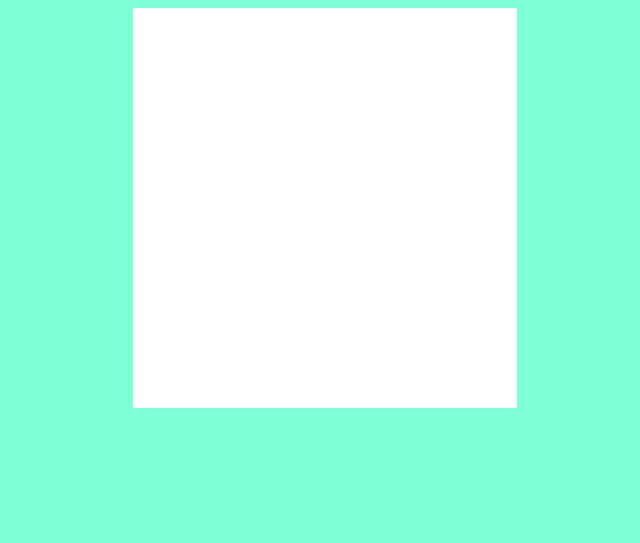
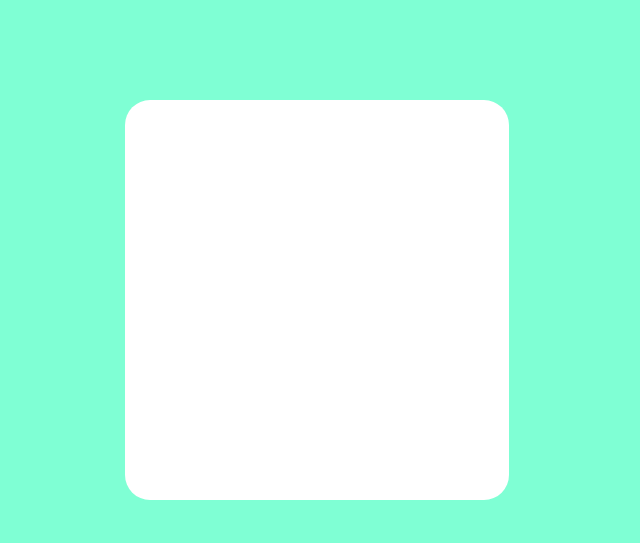
Before and after one commit to lostonpurpose/typing-for-toddlers, a plain HTML site: page index.html in a window 1280 px wide. Shown: the whole page, without its empty margins (323-963 px from the left). Drawn offline with Linux system fonts and the light colour scheme.

Commit message:
formatting

```diff
--- a/style.css
+++ b/style.css
@@ -1,19 +1,24 @@
 body {
-    width: 100%;
+    width: 100vw;
     height: 100vh;
     background-color: aquamarine;
-    font-family: Verdana, Geneva, Tahoma, sans-serif;
+    font-family: Arial, Helvetica, sans-serif, Geneva, Tahoma, sans-serif;
+    margin: 0;
 }
 .main {
     width: 30%;
     height: 50%;
     margin: auto;
     background-color: white;
+    border-radius: 25px;
+    position: relative;
+    top: 100px;
 }
 .type {
     color: blue;
     text-align: center;
-    font-size: 10rem;
+    font-size: 15rem;
     height: 100%;
-    padding-top: 60px;
+    padding-top: 40px;
+    font-weight: bold;
 }
```
